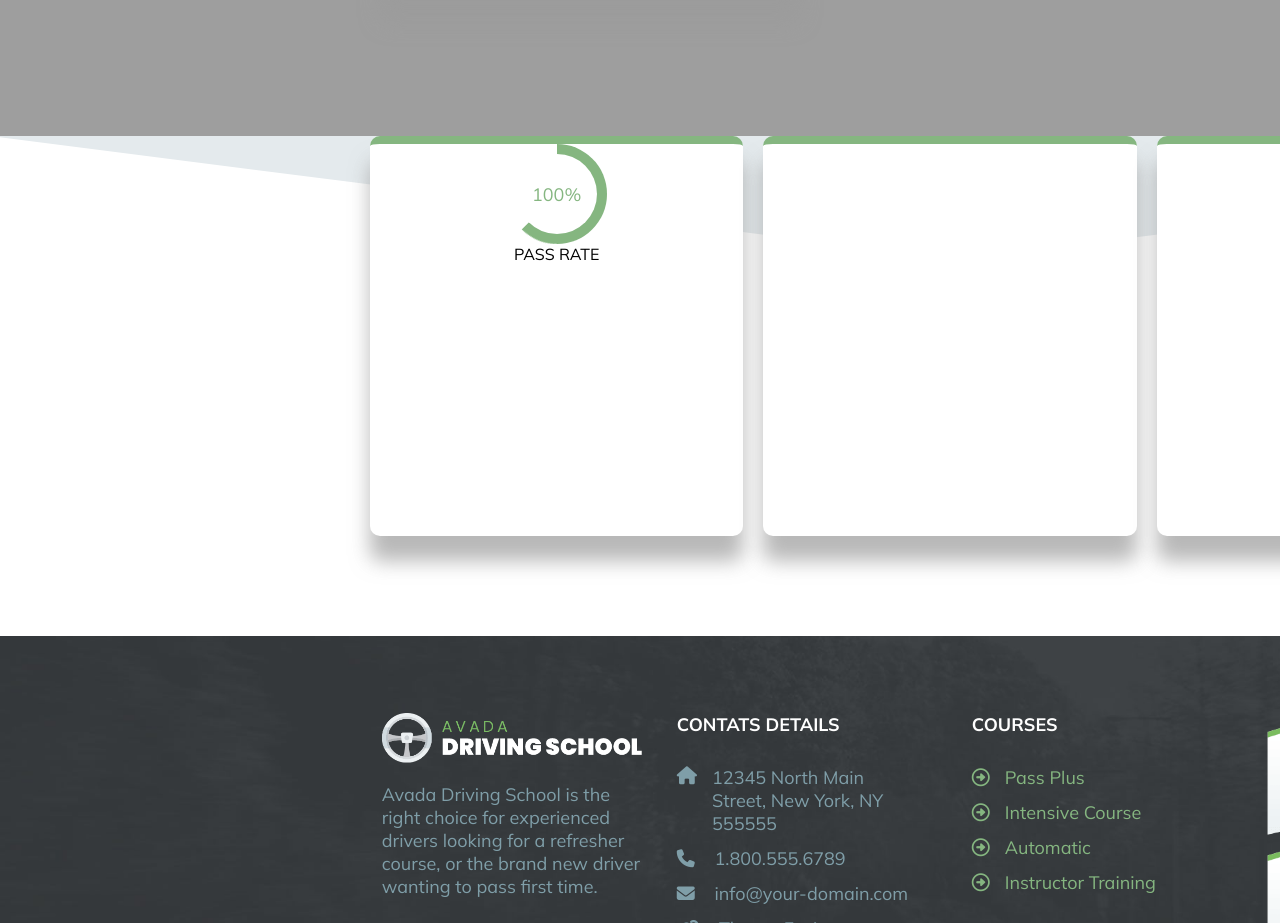
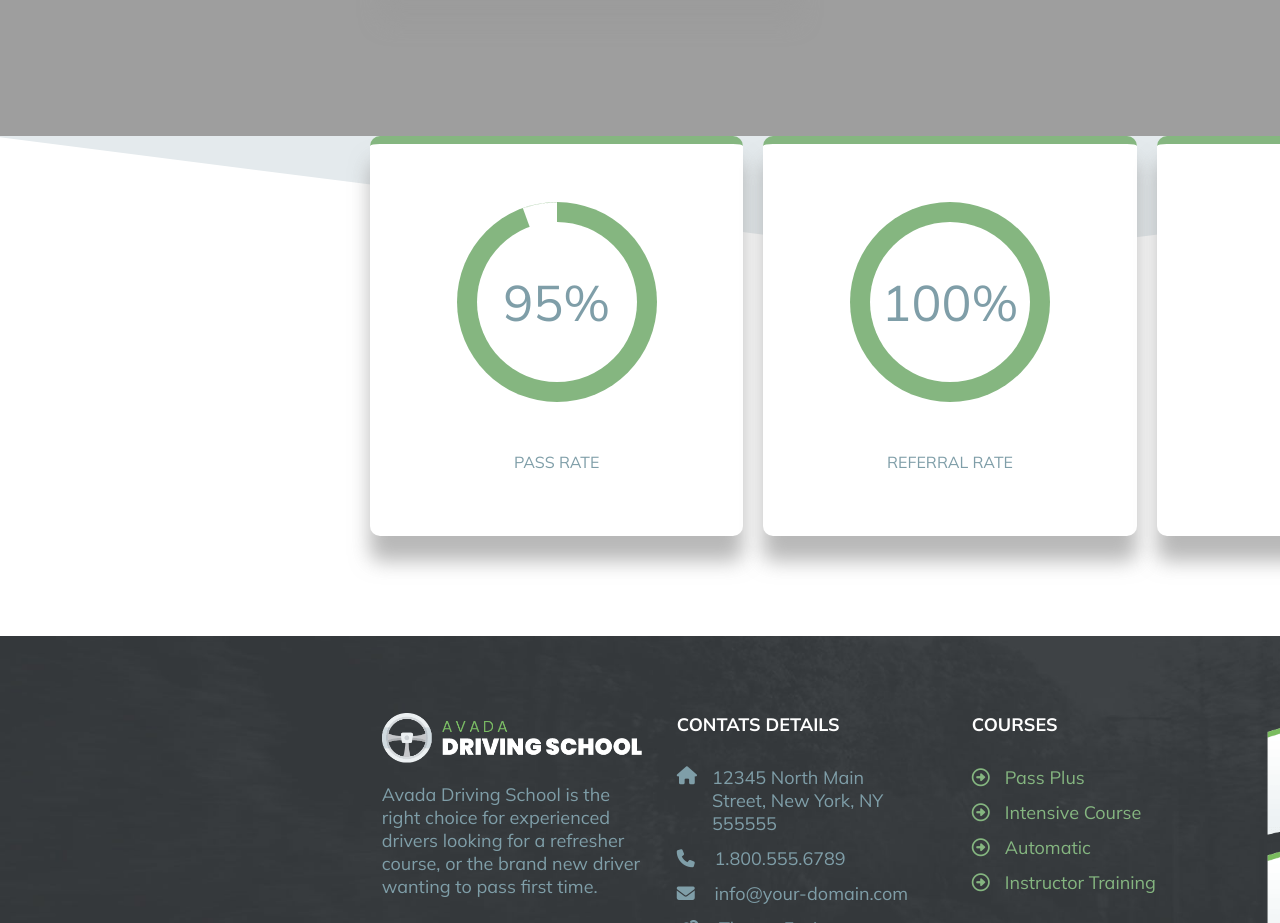
Before and after one commit to Deceit-87/proj-html-vuejs, a Vue app: page / in a window 1280 px wide. Shown: the part 2107-3030 px from the top of the page. Built offline with nearby package versions, Linux system fonts and the light colour scheme.

Commit message:
rate correto

```diff
--- a/src/components/MainCourse.vue
+++ b/src/components/MainCourse.vue
@@ -53,7 +53,37 @@
         <div class="rate-card">
           <div class="circular">
             <div class="inner"></div>
-            <div class="number">100%</div>
+            <div :click="percentage" class="number"><span> 95% </span> </div>
+            <div class="circle95">
+              <div class="bar left95">
+                <div class="progress"></div>
+              </div>
+              <div class="bar right95">
+                <div class="progress"></div>
+              </div>
+            </div>
+          </div>
+          <p>PASS RATE</p>
+        </div>
+             <div class="rate-card">
+          <div class="circular">
+            <div class="inner"></div>
+            <div :click="percentage" class="number"><span> 100% </span></div>
+            <div class="circle100">
+              <div class="bar left100">
+                <div class="progress"></div>
+              </div>
+              <div class="bar right100">
+                <div class="progress"></div>
+              </div>
+            </div>
+          </div>
+          <p>REFERRAL RATE</p>
+        </div>
+        <div class="rate-card">
+             <div class="circular">
+            <div class="inner"></div>
+            <div :click="percentage" class="number"><span> 0% </span></div>
             <div class="circle">
               <div class="bar left">
                 <div class="progress"></div>
@@ -65,37 +95,17 @@
           </div>
           <p>PASS RATE</p>
         </div>
-        <div class="rate-card"></div>
-        <div class="rate-card"></div>
         </div>
+
     </div>
   </section>
 </template>
 
 <script>
 export default {
-
-    data(){
-        return{
-
-        }
+  data() {
+    return {};
   },
-    methods:{
-
-        percentage: function() {
-        const numb = document.querySelector("number");
-        let counter = 0
-        if(counter == 100 ){
-        clearInterval();
-         }else{
-         counter+=1;
-         numb.innerText = counter + "%";
-
-
-
-             }
-        },
-    }
 };
 </script>
 
@@ -215,6 +225,7 @@ export default {
   background-repeat: no-repeat;
   background-position: top;
   .rate-card {
+    padding-top: 58px;
     display: flex;
     flex-direction: column;
     align-items: center;
@@ -225,45 +236,54 @@ export default {
     width: 33%;
     margin-right: 20px;
     box-shadow: 0px 25px 20px 0px rgba(155, 155, 155, 0.71);
-    .circular{
-         height:100px;
-  width: 100px;
+    p{
+        padding-top: 50px;
+        color: var(--text-xs);
+    }
+    .circular {
+      height: 200px;
+      width: 200px;
       position: relative;
-        .bar{
+      .bar {
         position: absolute;
         height: 100%;
         width: 100%;
-  background: #fff;
+        background: var(--main-green);
         border-radius: 100%;
-  clip: rect(0px, 100px, 100px, 50px);
-  .progress{
+        clip: rect(0px, 200px, 200px, 100px);
+        .progress {
           position: absolute;
           height: 100%;
           width: 100%;
           border-radius: 100%;
-  clip: rect(0px, 50px, 100px, 0px);
-  background: var(--main-green);
+          clip: rect(0px, 200px, 200px, 100px);
+          background: #fff;
         }
       }
-        .number{
+      .number {
+
         position: absolute;
-  top:50%;
-  left:50%;
+        top: 50%;
+        left: 50%;
         transform: translate(-50%, -50%);
-  z-index:10;
-  font-size:18px;
-  font-weight:500;
+        z-index: 10;
+        font-size: 18px;
+        font-weight: 500;
         color: var(--main-green);
+        span{
+            color: var(--text-xs);
+             font-size: 50px;
+        }
       }
 
-  .inner{
+      .inner {
         position: absolute;
         z-index: 6;
         top: 50%;
         left: 50%;
-  height: 80px;
-  width: 80px;
-  margin: -40px 0 0 -40px;
+        height: 160px;
+        width: 160px;
+        margin: -80px 0 0 -80px;
         background: #fff;
         border-radius: 100%;
       }
@@ -271,28 +291,54 @@ export default {
   }
 }
 
+// animazione
 
-// animazione
-.circle .left .progress{
-  z-index:1;
-  animation: left 4s linear both;
+.circle95 .left95 .progress {
+  z-index: 1;
+  animation: left95 2s linear both;
 }
-@keyframes left{
-  100%{
+@keyframes left95 {
+  100% {
     transform: rotate(180deg);
   }
 }
-.circle .right {
+.circle95 .right95 {
   transform: rotate(180deg);
-  z-index:3;
+  z-index: 3;
+}
+.circle95 .right95 .progress {
+  animation: right95 2s linear both;
+  animation-delay: 2s;
+}
+@keyframes right95 {
+  100% {
+    transform: rotate(160deg);
+  }
+}
 
+
+
+// PROGRESS 100%
+
+.circle100 .left100 .progress {
+  z-index: 1;
+  animation: left100 2s linear both;
 }
-.circle .right .progress{
-  animation: right 4s linear both;
-  animation-delay:4s;
+@keyframes left100 {
+  100% {
+    transform: rotate(180deg);
   }
-@keyframes right{
-  100%{
+}
+.circle100 .right100 {
+  transform: rotate(180deg);
+  z-index: 3;
+}
+.circle100 .right100 .progress {
+  animation: right100 2s linear both;
+  animation-delay: 2s;
+}
+@keyframes right100 {
+  100% {
     transform: rotate(180deg);
   }
 }
```
Lines whose indentation alone changed are shown as unchanged.
